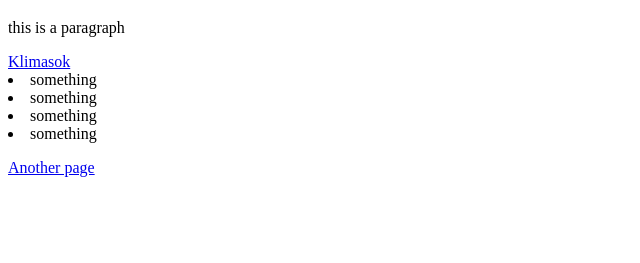
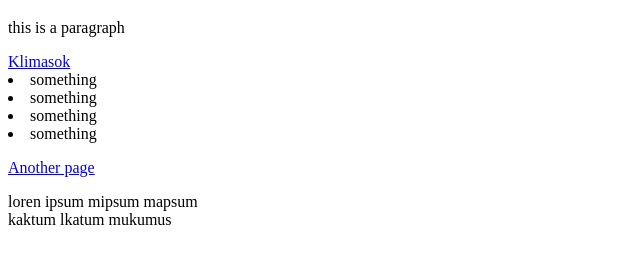
Before and after one commit to Simonszky/javamonday, a plain HTML site: page index.html in a window 1280 px wide. Shown: the part 61-324 px from the top of the page, without its empty margins (0-640 px from the left). Drawn offline with Linux system fonts and the light colour scheme.

Commit message:
fake latin text added

```diff
--- a/index.html
+++ b/index.html
@@ -19,6 +19,9 @@
 <p>
 <a href="second.html">Another page</a>
 </p>
+<p>
+loren ipsum mipsum mapsum<br>kaktum lkatum mukumus
+</p>
 </body>
 
 </html>
```
